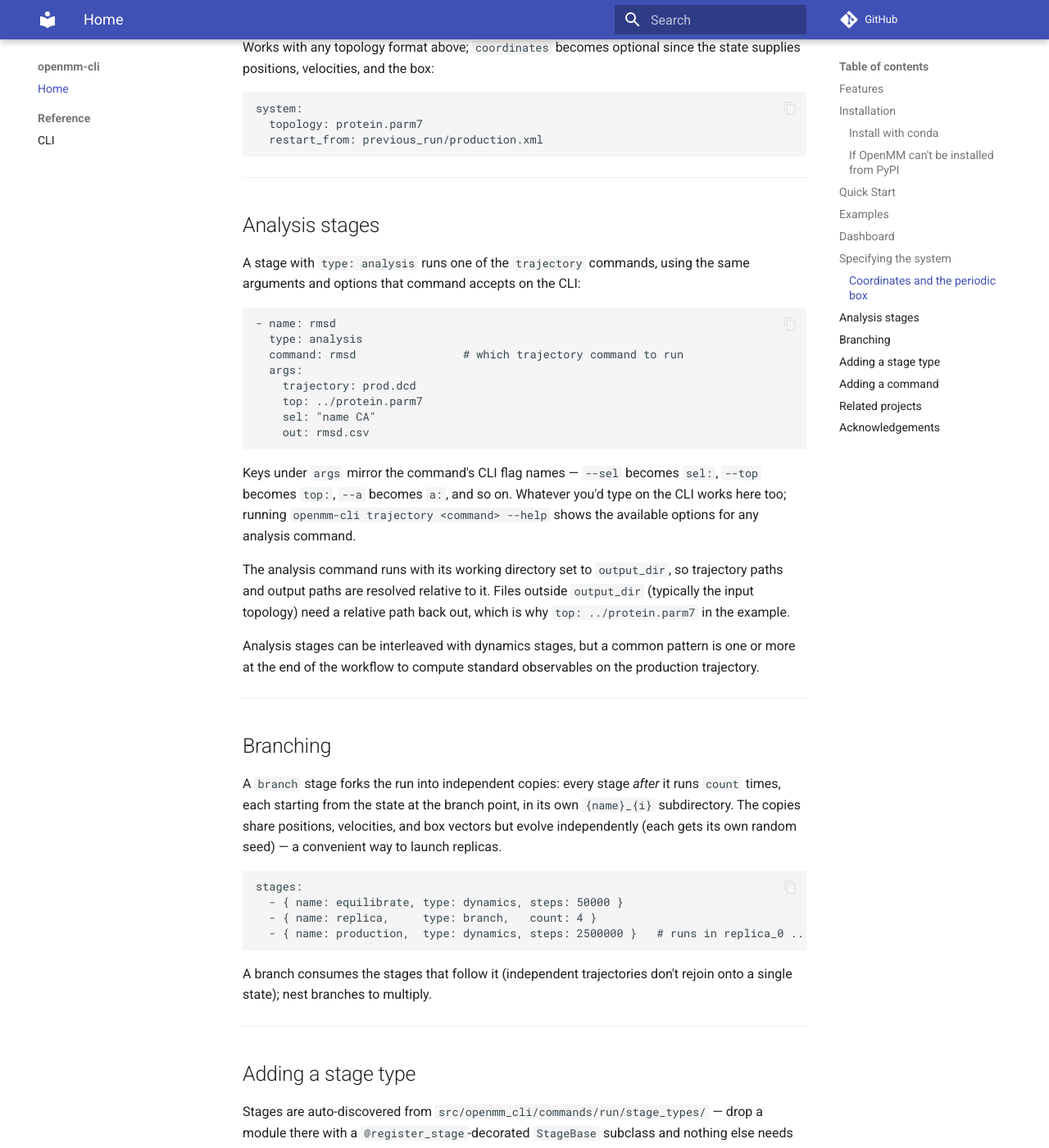
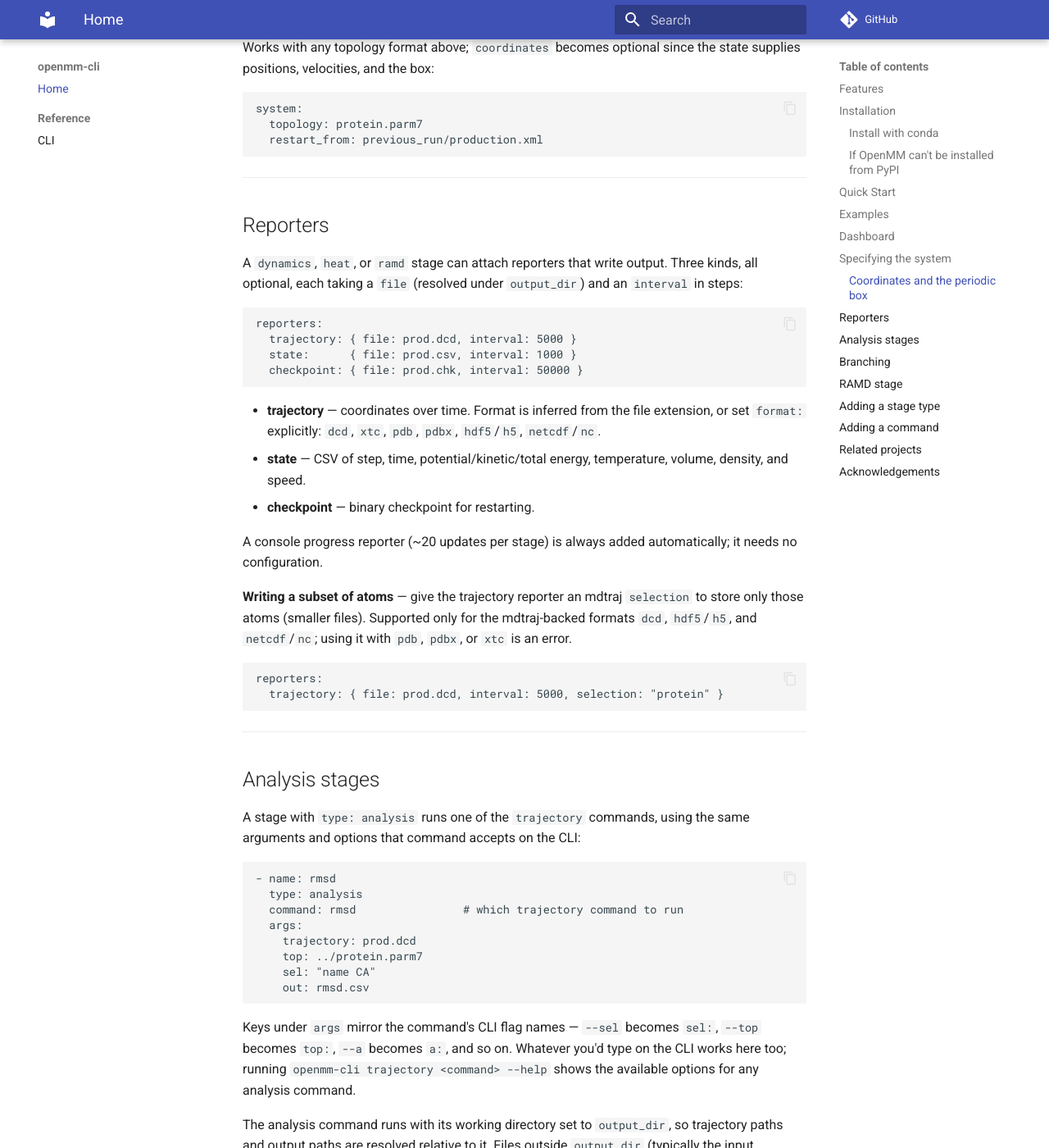
Before and after one commit to jankocivic/openmm-cli, an MkDocs documentation site: the page built from docs/index.md, in a window 1280 px wide and 1400 px high, scrolled down 6202 px. Shown: the whole window at 82% size. Built offline with MkDocs 1.6.1 and Material for MkDocs 9.7.7, drawn with Linux system fonts in a browser that asks for light colours; comment, search, counter and statistics services are not loaded; some of the changed text lies outside the part shown.

Commit message:
Added atom subset option for mdtraj reporters

````diff
--- a/docs/index.md
+++ b/docs/index.md
@@ -269,6 +269,32 @@ system:
 
 ---
 
+## Reporters
+
+A `dynamics`, `heat`, or `ramd` stage can attach reporters that write output. Three kinds, all optional, each taking a `file` (resolved under `output_dir`) and an `interval` in steps:
+
+```yaml
+reporters:
+  trajectory: { file: prod.dcd, interval: 5000 }
+  state:      { file: prod.csv, interval: 1000 }
+  checkpoint: { file: prod.chk, interval: 50000 }
+```
+
+- **trajectory** — coordinates over time. Format is inferred from the file extension, or set `format:` explicitly: `dcd`, `xtc`, `pdb`, `pdbx`, `hdf5`/`h5`, `netcdf`/`nc`.
+- **state** — CSV of step, time, potential/kinetic/total energy, temperature, volume, density, and speed.
+- **checkpoint** — binary checkpoint for restarting.
+
+A console progress reporter (~20 updates per stage) is always added automatically; it needs no configuration.
+
+**Writing a subset of atoms** — give the trajectory reporter an mdtraj `selection` to store only those atoms (smaller files). Supported only for the mdtraj-backed formats `dcd`, `hdf5`/`h5`, and `netcdf`/`nc`; using it with `pdb`, `pdbx`, or `xtc` is an error.
+
+```yaml
+reporters:
+  trajectory: { file: prod.dcd, interval: 5000, selection: "protein" }
+```
+
+---
+
 ## Analysis stages
 
 A stage with `type: analysis` runs one of the `trajectory` commands, using the same arguments and options that command accepts on the CLI:
@@ -304,6 +330,28 @@ stages:
 ```
 
 A branch consumes the stages that follow it (independent trajectories don't rejoin onto a single state); nest branches to multiply.
+
+---
+
+## RAMD stage
+
+A `ramd` stage runs Random Acceleration Molecular Dynamics: a constant force of fixed `magnitude` is applied to the ligand's center of mass in a random direction, re-randomized whenever the ligand stalls, until it leaves the binding site — useful for probing ligand egress routes.
+
+```yaml
+- name: unbind
+  type: ramd
+  ligand: "resname LIG"        # mdtraj selection; its COM is pushed
+  receptor: "protein"          # optional; COM used for the exit distance
+  magnitude: 14 kcal/mol/angstrom
+  ramd_steps: 50               # MD steps between stall checks
+  r_min: 0.025 angstrom        # min COM advance per check, else reorient
+  r_max: 30 angstrom           # stop once ligand–receptor COM distance exceeds this
+  max_steps: 1000000           # hard step cap
+  reporters:
+    trajectory: { file: ramd.dcd, interval: 5000 }
+```
+
+Only `ligand` is required; the other fields show their defaults. Reporters behave as in any dynamics stage.
 
 ---
 
````
Also changed, not shown: README.md (+48 -0 lines), 6 other files.
